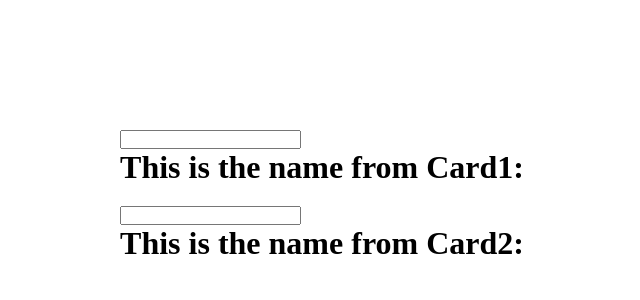
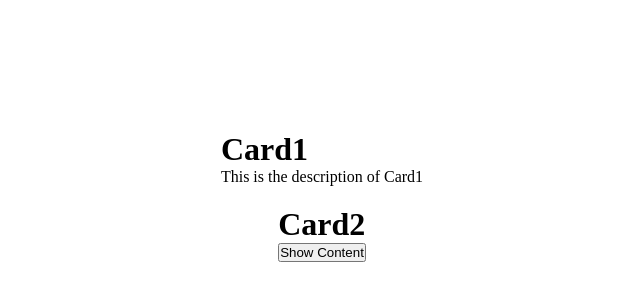
Before and after one commit to coolsrk/react-practice, a React (Create React App) app: page / in a window 1280 px wide. Shown: the part 204-504 px from the top of the page, without its empty margins (318-958 px from the left). Built offline with nearby package versions, Linux system fonts and the light colour scheme.

Commit message:
Completed: Lifting State up second example.

```diff
--- /dev/null
+++ b/src/State Lifting/asset/data.js
@@ -0,0 +1,10 @@
+export const testData = [
+    {
+        title: "Card1",
+        desc: "This is the description of Card1"
+    },
+    {
+        title: "Card2",
+        desc: "This is the description of Card2"
+    }
+];
--- /dev/null
+++ b/src/State Lifting/components/example 2/App.js
@@ -0,0 +1,27 @@
+import React from "react";
+import { testData } from "../../asset/data";
+import { Card } from "./Card";
+import "../../css/App.css";
+import { useState } from "react";
+
+
+const App = () => {
+    const [activeIndex, setActiveIndex] = useState(0);
+
+  return (
+    <div className="card-container">
+      {testData.map((data, index) => {
+        return (
+          <Card
+            data={data}
+            index={index}
+            activeIndex={activeIndex}
+            setActiveIndex={setActiveIndex}
+          />
+        );
+      })}
+    </div>
+  );
+};
+
+export default App;
--- /dev/null
+++ b/src/State Lifting/components/example 2/Card.js
@@ -0,0 +1,16 @@
+import React from "react";
+
+export const Card = (props) => {
+  const { index, data, activeIndex, setActiveIndex } = props;
+
+  return (
+    <div className="card">
+      <h1>{data.title}</h1>
+      {activeIndex === index ? (
+        <p>{data.desc}</p>
+      ) : (
+        <button onClick={() => setActiveIndex(index)}>Show Content</button>
+      )}
+    </div>
+  );
+};
--- a/src/index.js
+++ b/src/index.js
@@ -2,7 +2,7 @@ import React from "react";
 import ReactDOM from "react-dom/client";
 
 // Change these 2 imports to run different examples
-import App from "./State Lifting/components/App";
+import App from "./State Lifting/components/example 2/App";
 
 const root = ReactDOM.createRoot(document.getElementById("root"));
 root.render(
```
